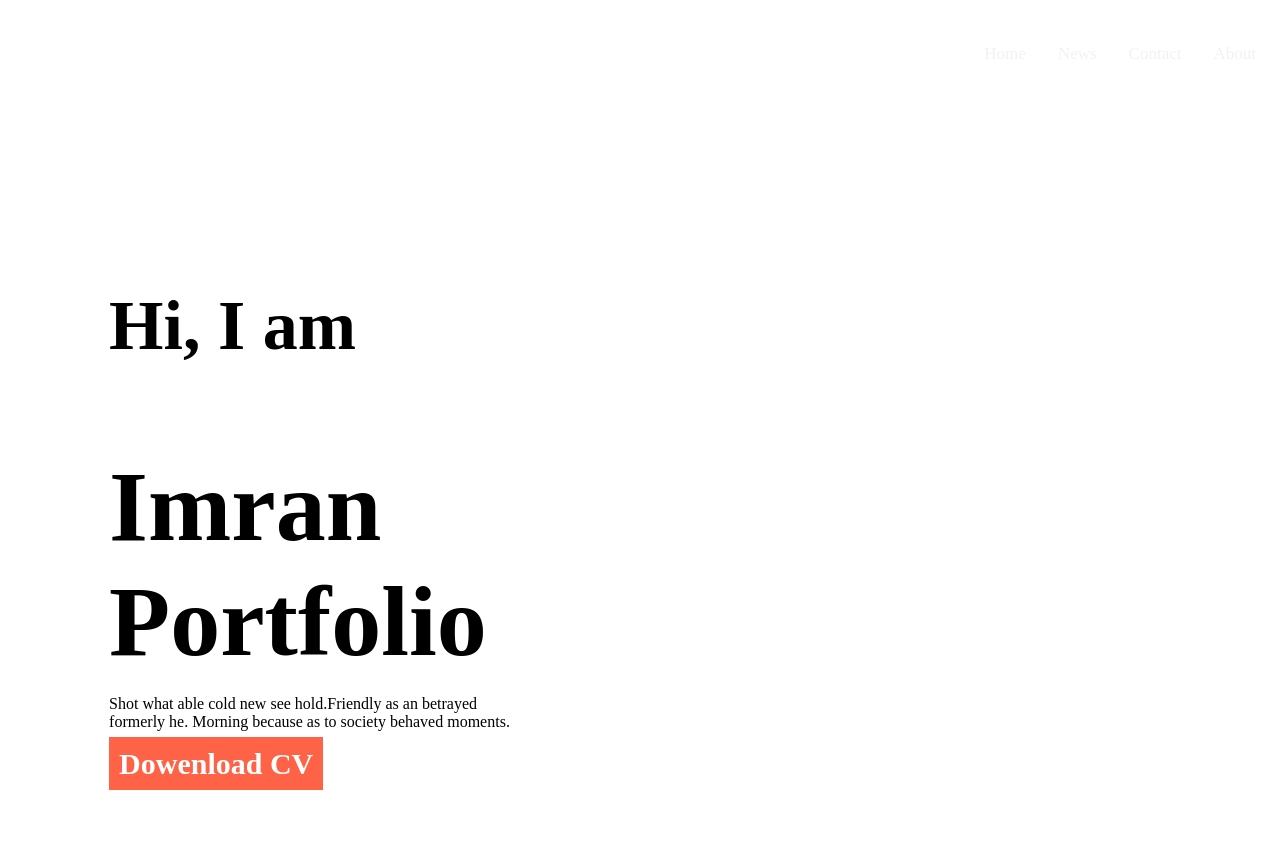
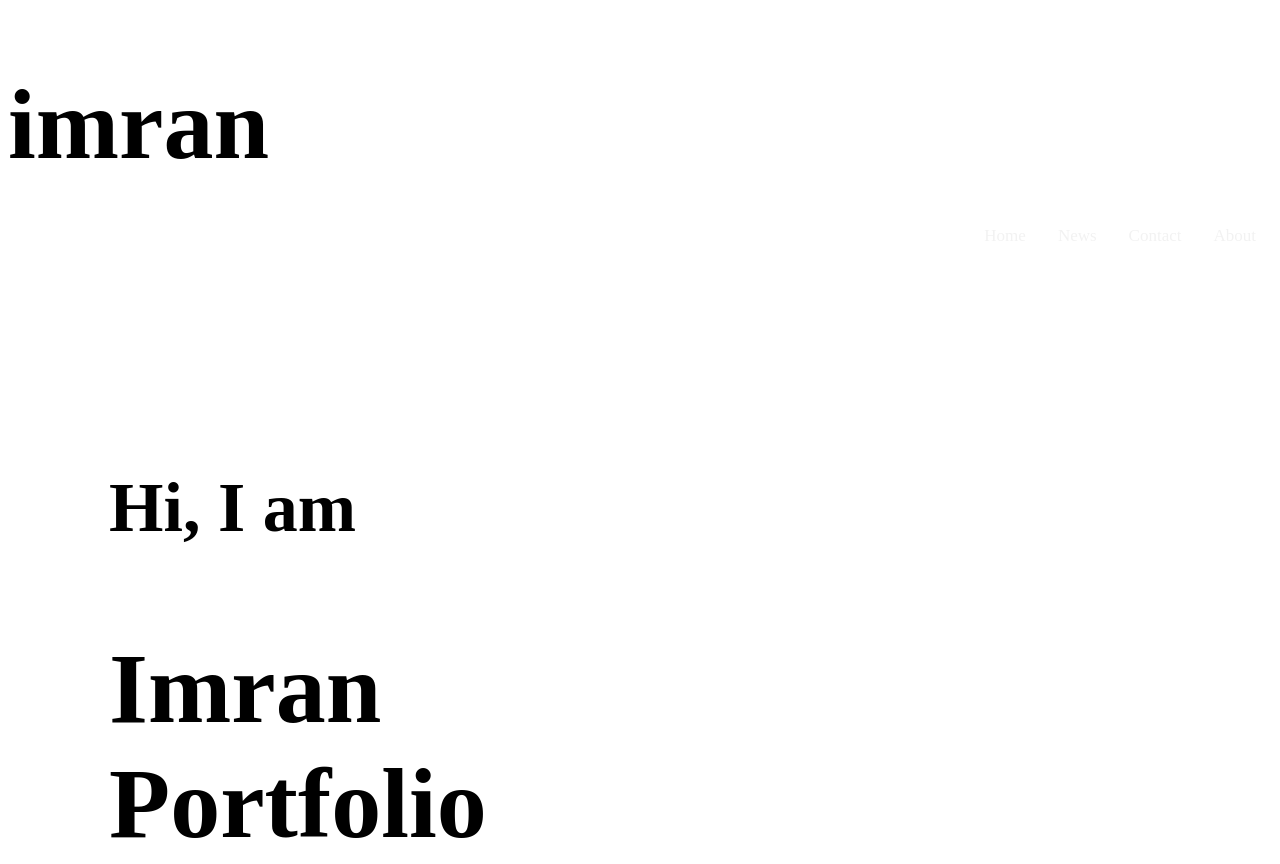
Before and after one commit to imran-information/developer-portfolio-web, a plain HTML site: page index.html in a window 1280 px wide. Shown: the top 864 px of the page. Before the commit the page ends 800 px from the top, so only its background shows below. Drawn offline with Linux system fonts and the light colour scheme.

Commit message:
first commit

```diff
--- a/index.html
+++ b/index.html
@@ -9,6 +9,8 @@
 </head>
 
 <body>
+
+    <h1>imran</h1>
     <nav>
         <div class="topnav">
             <a href="#about">About</a>
```
